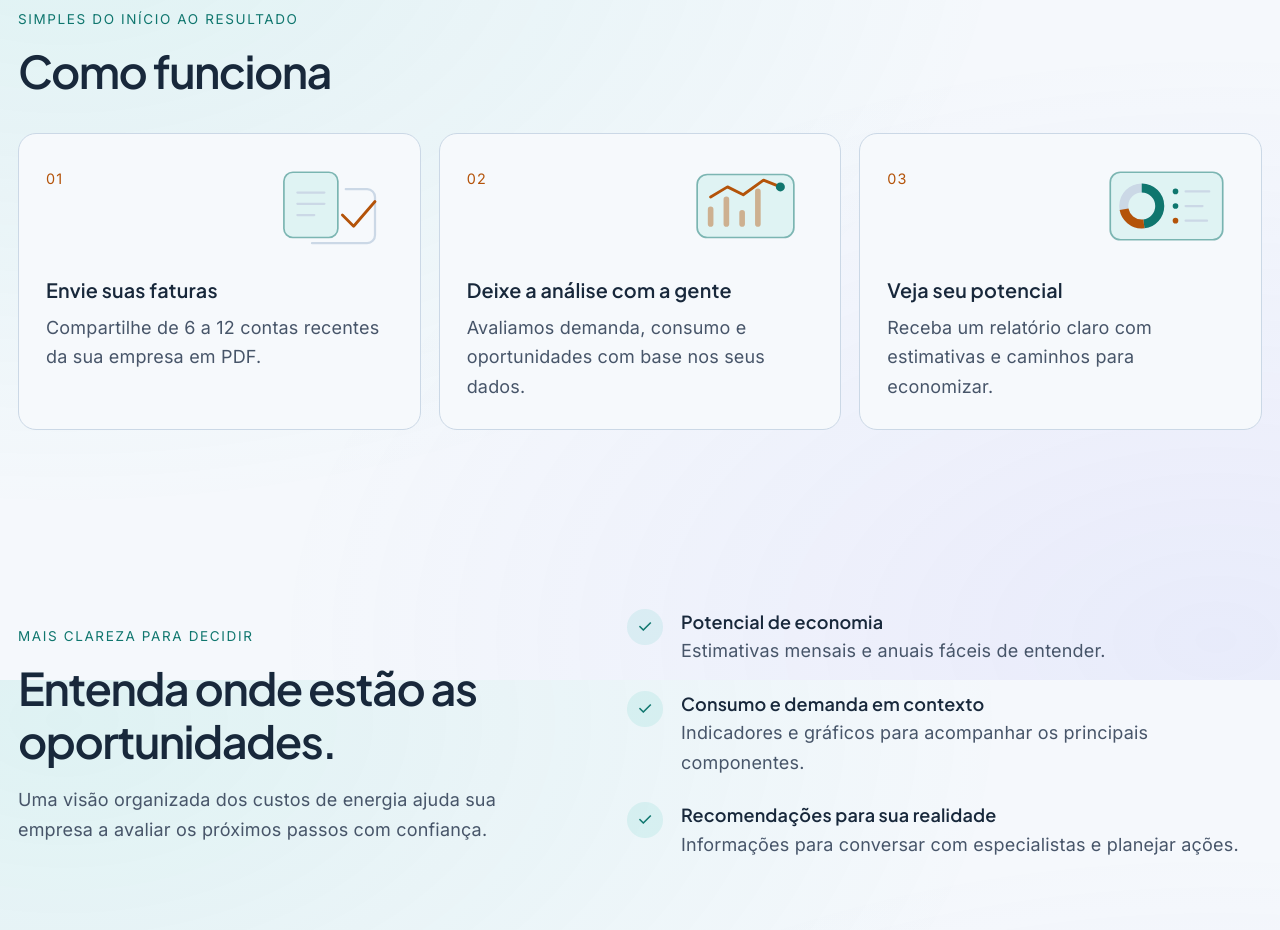
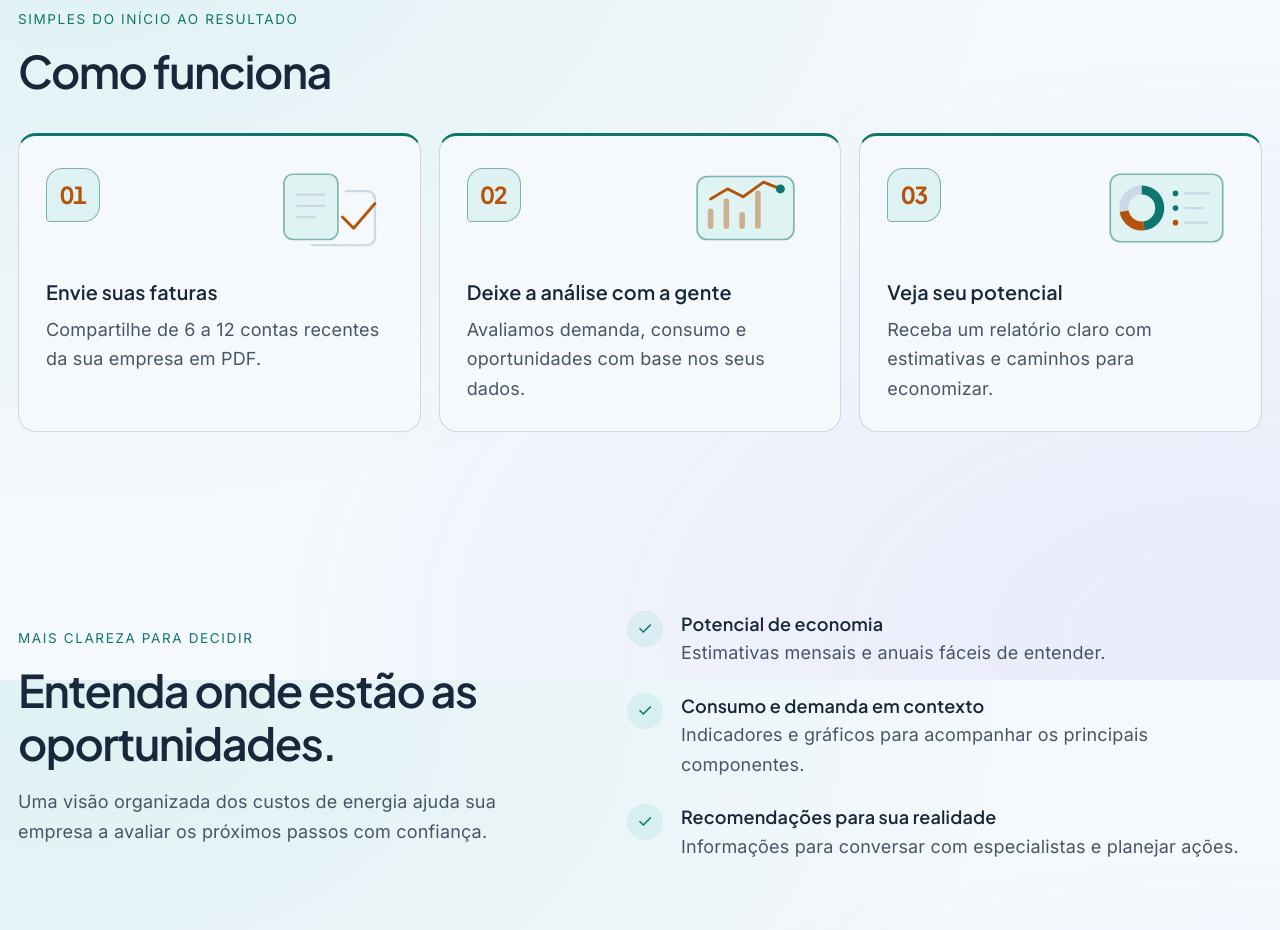
Before and after one commit to virgilio-vpr/EnerDiag, a React (Vite) app in the folder frontend/: page / in a window 1280 px wide. Shown: the part 920-1850 px from the top of the page. Built offline with nearby package versions, Linux system fonts and the light colour scheme.

Commit message:
Highlight process step badges and card top borders

```diff
--- a/frontend/src/App.css
+++ b/frontend/src/App.css
@@ -187,7 +187,8 @@
 .process-grid { display: grid; grid-template-columns: repeat(3, minmax(0, 1fr)); gap: 1rem; margin-top: 2rem; }
 .info-card { min-height: 11rem; padding: 1.5rem; border: 1px solid var(--border); border-radius: 1rem; background: color-mix(in srgb, var(--bg) 88%, var(--code-bg)); }
 .process-card-top { display: flex; align-items: flex-start; justify-content: space-between; min-height: 5.5rem; margin-bottom: 0.9rem; }
-.step-number { display: inline-block; margin: 0.25rem 0 0; color: var(--accent); font-size: 0.8rem; font-weight: 800; letter-spacing: 0.08em; }
+.process-grid > .info-card { position: relative; border-top: 3px solid var(--accent); }
+.step-number { display: inline-grid; place-items: center; width: 3rem; height: 3rem; flex-shrink: 0; margin: 0.25rem 0 0; box-sizing: border-box; color: var(--accent); background: var(--accent-bg); border: 1px solid var(--accent-border); border-radius: 0.9rem 0.9rem 0.9rem 0.25rem; font-family: var(--heading); font-size: 1.3rem; font-weight: 700; font-variant-numeric: tabular-nums; letter-spacing: -0.04em; line-height: 1; }
 .step-number--tertiary { color: var(--tertiary); }
 .process-visual { width: 7.5rem; height: 5rem; overflow: visible; }
 .process-visual__paper { fill: var(--accent-bg); stroke: var(--accent-border); stroke-width: 1.5; }
```
